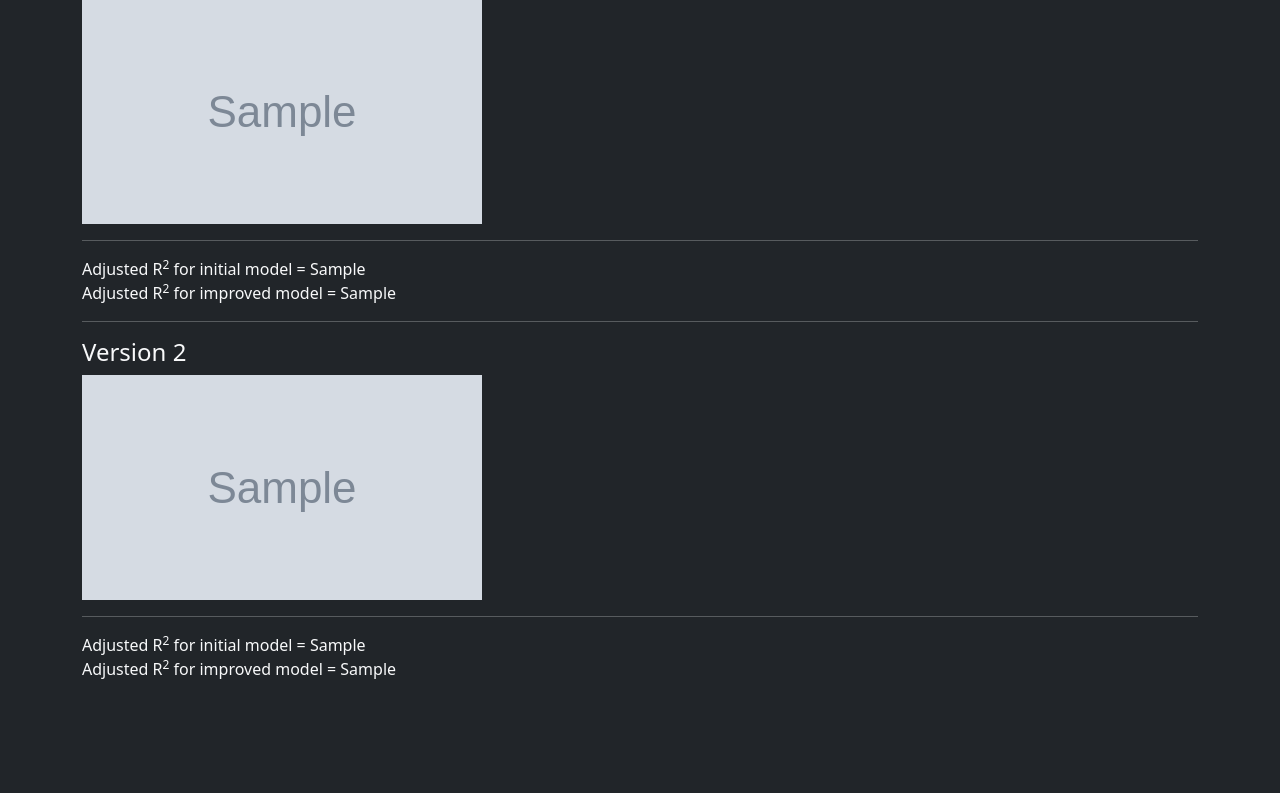
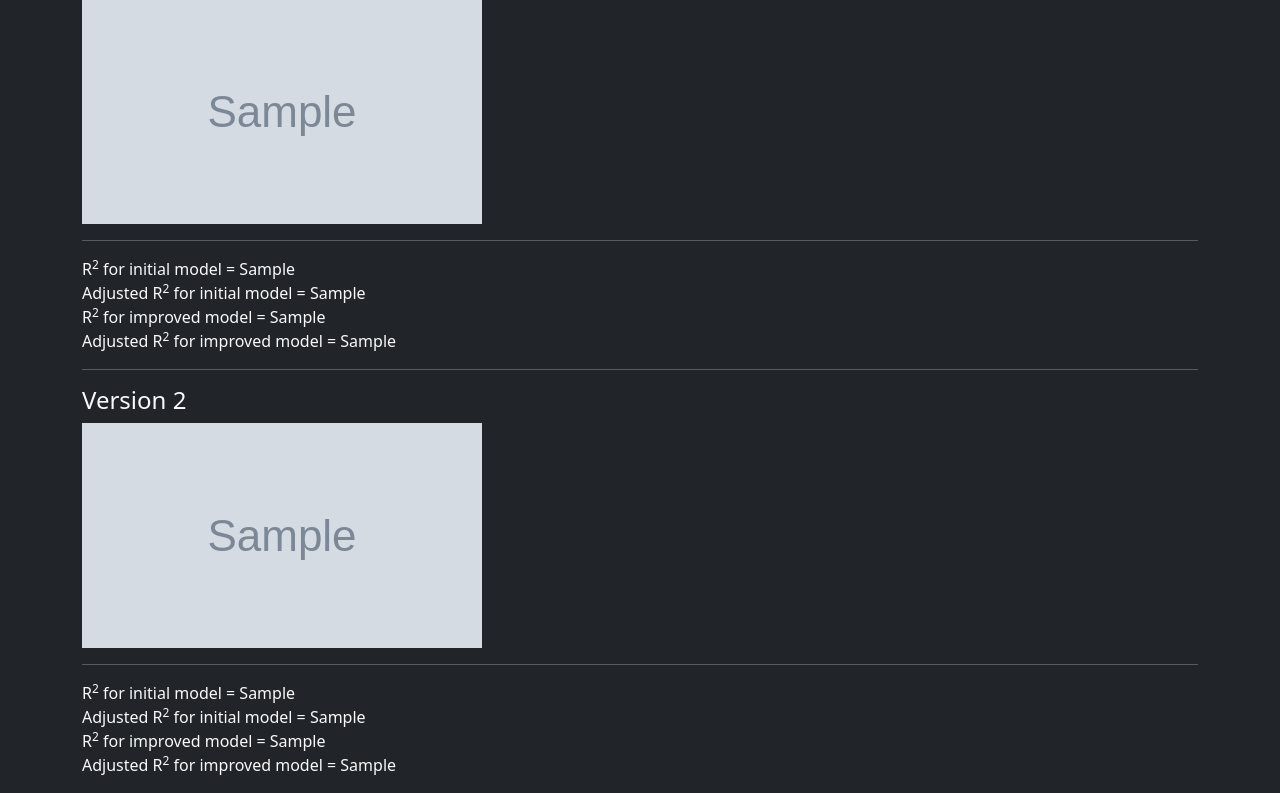
Before and after one commit to DarthPenguinz/DDW-2D-Website, a Flask app: template app/templates/model.html in a window 1280 px wide. Shown: the part 2477-3270 px from the top of the page. Before the commit the page ends 3156 px from the top, so only its background shows below. Run offline with Flask 3, Linux system fonts and the light colour scheme; the template is opened without the code that fills it: values that come from a table or form of the project are taken from there, most other values are stand-ins (such as "Sample title", 1, 10 or a date in 2020); grey boxes marked "Sample" are stand-in pictures; some libraries are stand-ins or nearby versions.

Commit message:
typoes and shit

```diff
--- a/app/serverlibrary.py
+++ b/app/serverlibrary.py
@@ -161,7 +161,7 @@ def r2_both(countries, mean=None, std=None):
   columns = ["GDP_per_capita",	"CO2", "Income_per_capita",	"Urban_population"]
   df_features, df_target = get_features_targets(df ,columns,["Meat consumed"])
   pred = predict(df_features, mean, std)
-  return([adjusted_r2(prepare_target(df_target),pred[0],4),adjusted_r2(prepare_target(df_target),pred[1],4)])
+  return([r2_score(prepare_target(df_target),pred[0]),adjusted_r2(prepare_target(df_target),pred[0],4),r2_score(prepare_target(df_target),pred[1]),adjusted_r2(prepare_target(df_target),pred[1],4)])
 
 import math
 def split_data(df_feature, df_target, random_state=None, test_size=0.5):
--- a/app/templates/data.html
+++ b/app/templates/data.html
@@ -11,7 +11,7 @@
     <li>Urban Population: <a href="https://data.worldbank.org/indicator/SP.URB.TOTL" target="_blank">Site</a></li>
     <li>CO2 emissions: <a href="https://data.worldbank.org/indicator/EN.ATM.CO2E.KT" target="_blank">Site</a></li>
 </ul>
-For the combined dataset, you can download it by clicking <a href="/static/allraw.xslx" download>this</a>.<br>
+For the combined dataset, you can download it by clicking <a href="/static/allraw.xlsx" download>this</a>.<br>
 </p>
 <hr>
 <p>
--- a/app/templates/index.html
+++ b/app/templates/index.html
@@ -101,7 +101,7 @@ Target Variables:
 	<dt>Meat consumption per capita(kg)</dt>
 	<dd>Average meat consumption per capita, measured in kilograms per year. Figures do not include fish or seafood.  (Our World in Data, Food and Agriculture Organization of the United Nations, 2022)</dd>
 </dl>
-We chose our countries randomly and now we shall get the countries data and split into our features and taregt dataframe.
+We chose our countries randomly and now we shall get the countries data and split into our features and target dataframe.
 <pre class="bg-secondary rounded">
 	selected_countries = ["Georgia" ,"Kenya" ,"Korea, Rep." ,"Liberia" ,'Madagascar' ,"Maldives" ,"Morocco" ,"Nepal" ,"Senegal" ,"South Africa" ,"Tanzania" ,"Thailand" ,"Uganda" ,"Ukraine" ,"United Kingdom"]
 	df_countries = df_combined.loc[df_combined["Country Name"].isin(selected_countries),:]
--- a/app/templates/model.html
+++ b/app/templates/model.html
@@ -86,8 +86,10 @@ Further investigation is needed to identify the factors causing the difference.
 {% endfor %}
 <hr>
 {% if r2_1 != None %}
-    Adjusted R<sup>2</sup> for initial model = {{r2_1[0]}}<br>
-    Adjusted R<sup>2</sup> for improved model = {{r2_1[1]}}
+    R<sup>2</sup> for initial model = {{r2_1[0]}}<br>
+    Adjusted R<sup>2</sup> for initial model = {{r2_1[1]}}<br>
+    R<sup>2</sup> for improved model = {{r2_1[2]}}<br>
+    Adjusted R<sup>2</sup> for improved model = {{r2_1[3]}}<br>
 
 {% endif %}
 <hr>
@@ -97,8 +99,10 @@ Further investigation is needed to identify the factors causing the difference.
 {% endfor %}
 <hr>
 {% if r2_2 != None %}
-    Adjusted R<sup>2</sup> for initial model = {{r2_2[0]}}<br>
-    Adjusted R<sup>2</sup> for improved model = {{r2_2[1]}}
+    R<sup>2</sup> for initial model = {{r2_2[0]}}<br>
+    Adjusted R<sup>2</sup> for initial model = {{r2_2[1]}}<br>
+    R<sup>2</sup> for improved model = {{r2_2[2]}}<br>
+    Adjusted R<sup>2</sup> for improved model = {{r2_2[3]}}<br>
 
 {% endif %}
 {% endif %}
```
